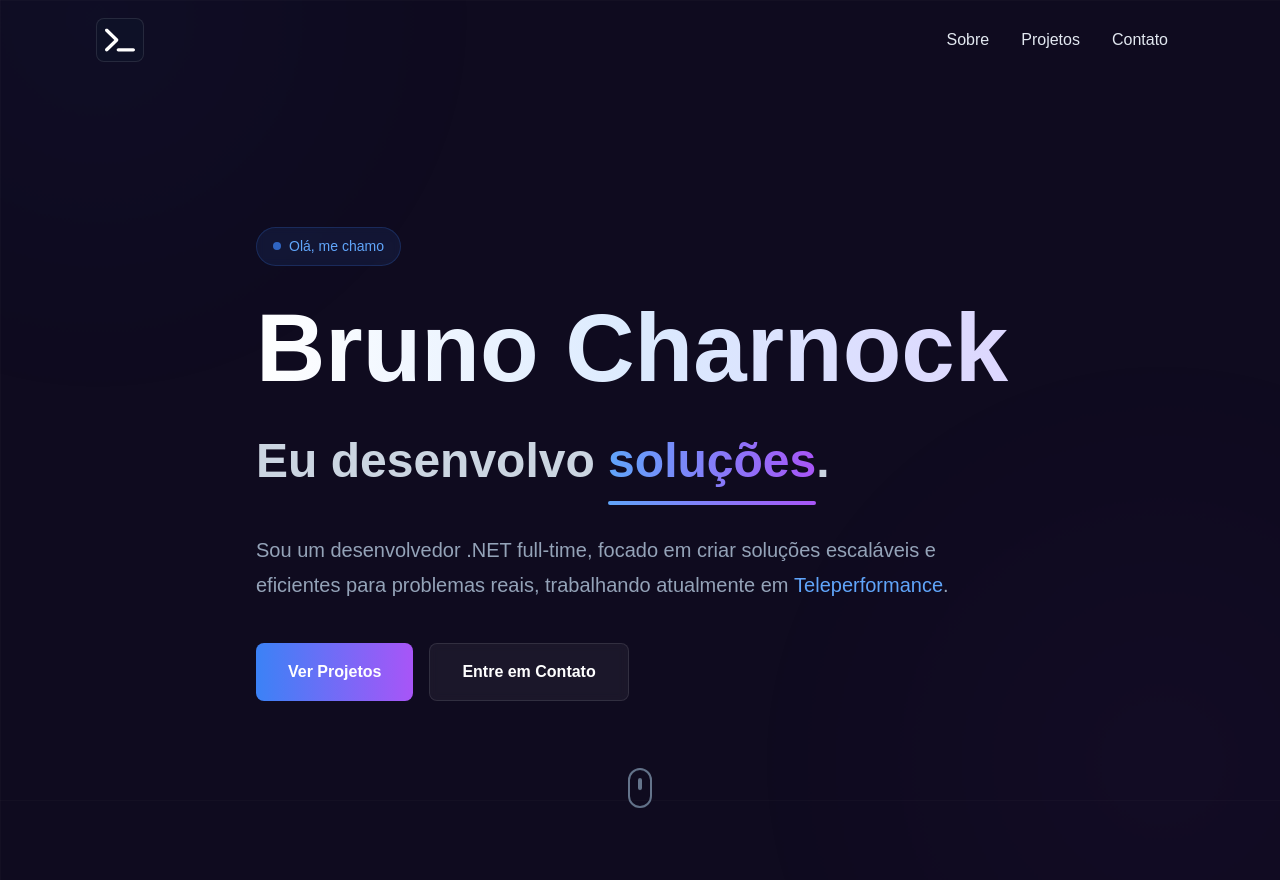
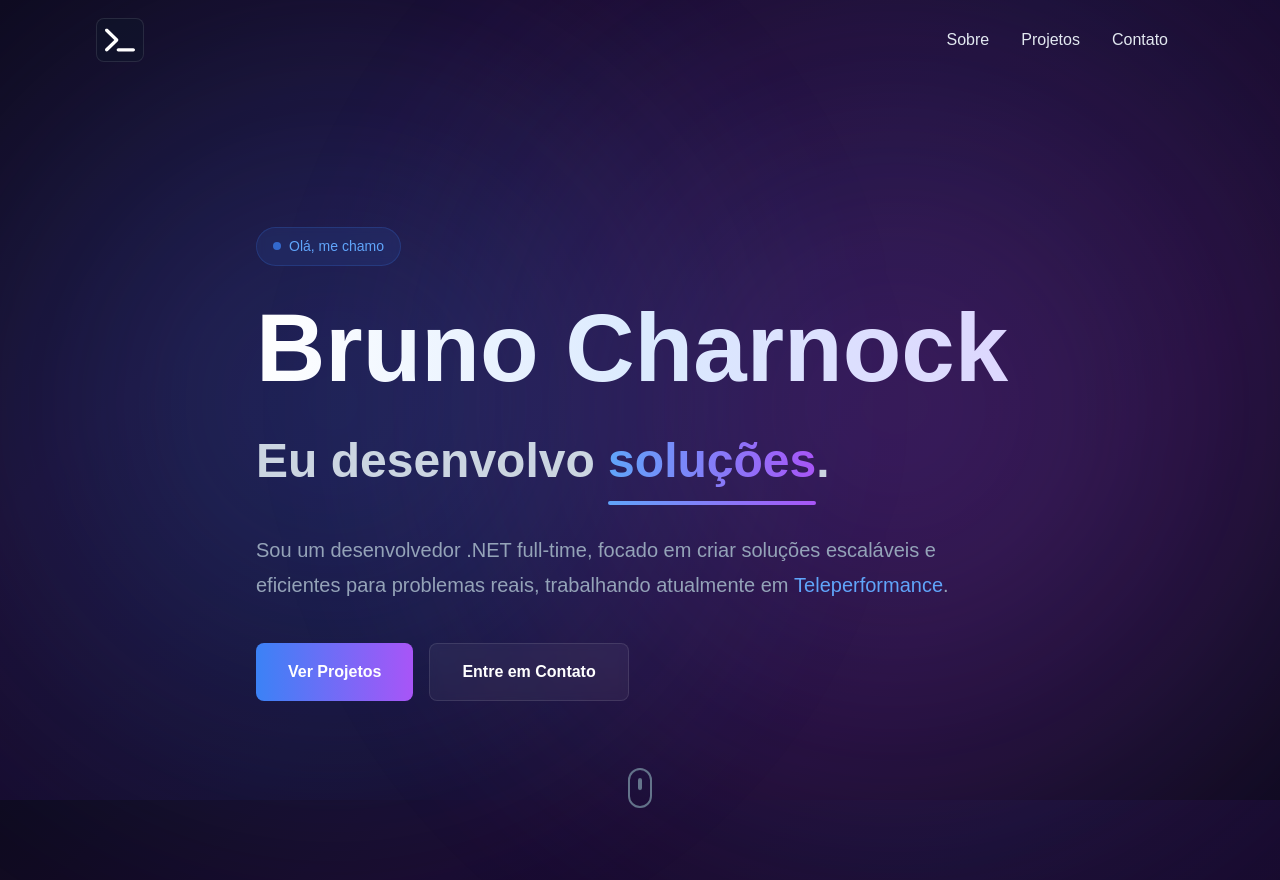
Before and after one commit to BrunoCharnock/portfolio-bruno-nextjs, a Next.js app: page / in a window 1280 px wide. Built offline with nearby package versions, Linux system fonts and the light colour scheme; no server answers.

Commit message:
Added Animated glow effect Global

```diff
--- a/src/styles/globals.css
+++ b/src/styles/globals.css
@@ -10,12 +10,12 @@
 
 /* Remove scrollbars completamente */
 * {
-  -ms-overflow-style: none;  /* IE and Edge */
-  scrollbar-width: none;  /* Firefox */
+  -ms-overflow-style: none;
+  scrollbar-width: none;
 }
 
 *::-webkit-scrollbar {
-  display: none;  /* Chrome, Safari, Opera */
+  display: none;
 }
 
 html, body {
@@ -42,62 +42,81 @@ body {
   background-attachment: fixed;
   width: 100vw;
   height: 110vh;
+  position: relative;
 }
 
-/* Background animated elements */
+/* Background animated glows - INTENSIDADE AUMENTADA */
 body::before {
   content: '';
   position: fixed;
-  top: -50%;
-  left: -25%;
-  width: 800px;
-  height: 800px;
-  background: radial-gradient(circle, rgba(59, 130, 246, 0.15) 0%, transparent 70%);
+  top: -20%;
+  left: -15%;
+  width: 900px;
+  height: 900px;
+  background: radial-gradient(
+    circle,
+    rgba(59, 130, 246, 0.3) 0%,
+    rgba(59, 130, 246, 0.15) 35%,
+    transparent 70%
+  );
   border-radius: 50%;
-  animation: float 20s ease-in-out infinite;
+  filter: blur(80px);
+  animation: floatGlow1 20s ease-in-out infinite;
   z-index: 0;
+  pointer-events: none;
 }
 
 body::after {
   content: '';
   position: fixed;
-  bottom: -50%;
-  right: -25%;
-  width: 900px;
-  height: 900px;
-  background: radial-gradient(circle, rgba(168, 85, 247, 0.15) 0%, transparent 70%);
+  bottom: -20%;
+  right: -15%;
+  width: 1000px;
+  height: 1000px;
+  background: radial-gradient(
+    circle,
+    rgba(168, 85, 247, 0.3) 0%,
+    rgba(168, 85, 247, 0.15) 35%,
+    transparent 70%
+  );
   border-radius: 50%;
-  animation: float 25s ease-in-out infinite reverse;
+  filter: blur(80px);
+  animation: floatGlow2 25s ease-in-out infinite;
   z-index: 0;
+  pointer-events: none;
 }
 
-/* Grid pattern overlay */
-body {
-  background-image:
-    linear-gradient(rgba(255, 255, 255, 0.02) 1px, transparent 1px),
-    linear-gradient(90deg, rgba(255, 255, 255, 0.02) 1px, transparent 1px);
-  background-size: 50px 50px;
-}
-
-/* Grid pattern overlay */
-body {
-  background-image:
-    linear-gradient(rgba(255, 255, 255, 0.02) 1px, transparent 1px),
-    linear-gradient(90deg, rgba(255, 255, 255, 0.02) 1px, transparent 1px);
-  background-size: 50px 50px;
-}
-
-@keyframes float {
+@keyframes floatGlow1 {
   0%, 100% {
     transform: translate(0, 0) scale(1);
-    opacity: 0.15;
+    opacity: 1;
   }
-  50% {
-    transform: translate(30px, 30px) scale(1.1);
-    opacity: 0.25;
+  33% {
+    transform: translate(80px, 120px) scale(1.15);
+    opacity: 0.85;
+  }
+  66% {
+    transform: translate(-40px, 60px) scale(0.95);
+    opacity: 0.9;
   }
 }
 
+@keyframes floatGlow2 {
+  0%, 100% {
+    transform: translate(0, 0) scale(1);
+    opacity: 1;
+  }
+  33% {
+    transform: translate(-100px, -70px) scale(1.2);
+    opacity: 0.85;
+  }
+  66% {
+    transform: translate(50px, -100px) scale(0.9);
+    opacity: 0.9;
+  }
+}
+
+/* Animations */
 .show-text {
   color: white;
   animation: fadeIn 0.75s ease-in both;
@@ -131,6 +150,7 @@ body {
   }
 }
 
+/* Wrapper */
 .wrapper {
   padding-top: 4rem;
   position: relative;
```
